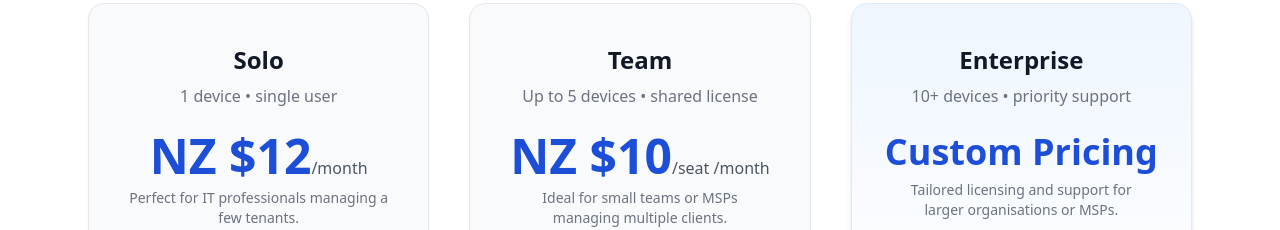
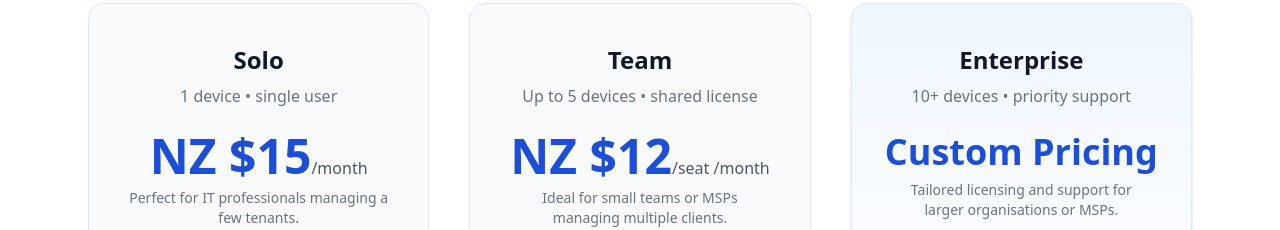
Before and after one commit to gregastwood/tenant-switcher-site, a React (Vite) app: page / in a window 1280 px wide. Shown: the part 2500-2730 px from the top of the page. Built offline with nearby package versions, Linux system fonts and the light colour scheme.

Commit message:
Initial Tenant Switcher site

```diff
--- a/src/components/Pricing.jsx
+++ b/src/components/Pricing.jsx
@@ -17,7 +17,7 @@ export default function Pricing() {
             <h3 className="text-2xl font-semibold text-gray-900 mb-2">Solo</h3>
             <p className="text-gray-500 mb-6">1 device • single user</p>
             <p className="text-5xl font-bold text-blue-700 mb-2">
-              NZ&nbsp;$12
+              NZ&nbsp;$15
               <span className="text-base font-normal text-gray-600">/month</span>
             </p>
             <p className="text-sm text-gray-500 mb-8">
@@ -36,7 +36,7 @@ export default function Pricing() {
             <h3 className="text-2xl font-semibold text-gray-900 mb-2">Team</h3>
             <p className="text-gray-500 mb-6">Up to 5 devices • shared license</p>
             <p className="text-5xl font-bold text-blue-700 mb-2">
-              NZ&nbsp;$10
+              NZ&nbsp;$12
               <span className="text-base font-normal text-gray-600">
                 /seat&nbsp;/month
               </span>
```
